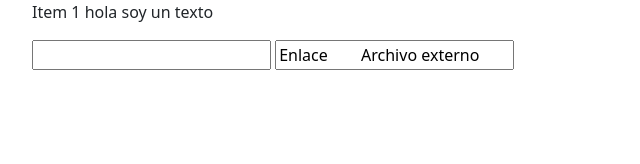
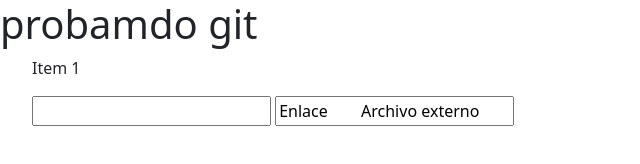
Before and after one commit to fenaluck/dom, a plain HTML site: page index.html in a window 1280 px wide. Shown: the whole page, without its empty margins (0-640 px from the left). Drawn offline with nearby package versions, Linux system fonts and the light colour scheme.

Commit message:
trajando en el index

```diff
--- a/index.html
+++ b/index.html
@@ -32,11 +32,11 @@
                   </ul>
                  </div>
                 </div>  -->
-
+       <h1>probamdo git</h1>
       <div id="contenedor">
         <div class="item">
         <ul>
-        <p id="lista1">Item 1 hola soy un texto</p>
+        <p id="lista1">Item 1</p>
         <input type="text">
         <input id="lista2" value="Enlace
         Archivo externo" type="text">
```
